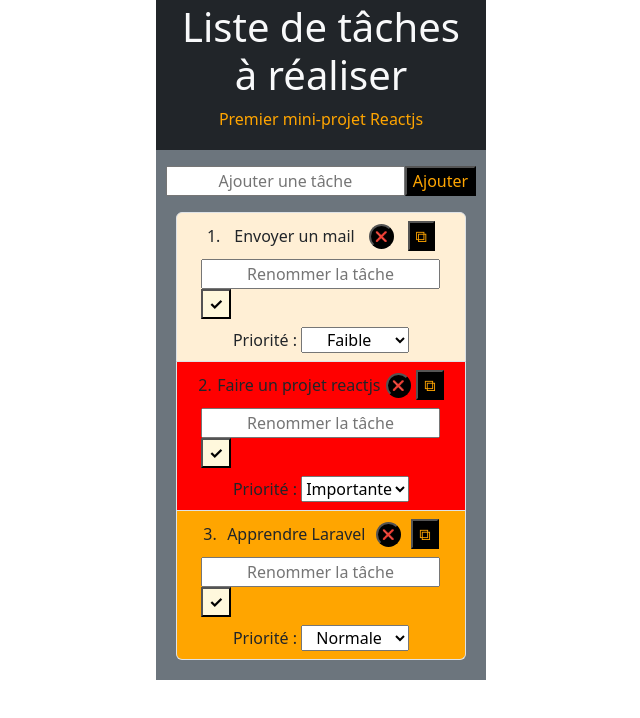
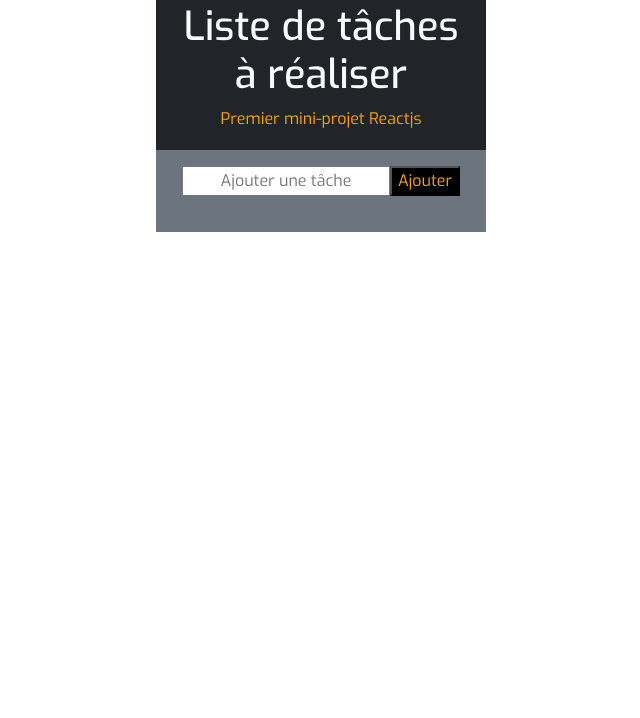
Before and after one commit to JeremyB60/reactjs-todolist, a React (Create React App) app: page / in a window 1280 px wide. Shown: the top 718 px of the page, without its empty margins (319-959 px from the left). Built offline with nearby package versions, Linux system fonts and the light colour scheme.

Commit message:
Correction de bugs et localstorage enfin

```diff
--- /dev/null
+++ b/src/assets/css/style.css
@@ -0,0 +1,7 @@
+@font-face {
+    font-family: Orbitron;
+    src: url(../fonts/Orbitron-VariableFont_wght.ttf);
+
+    font-family: Exo;
+    src: url(../fonts/Exo-VariableFont_wght.ttf);
+}
--- a/src/components/Banner.js
+++ b/src/components/Banner.js
@@ -1,11 +1,13 @@
 import '../../node_modules/bootstrap/dist/css/bootstrap.min.css';
 import styled from 'styled-components';
+import '../assets/css/style.css'
 
 const StyledBanner = styled.div`
 height: 150px;
 width: 330px;
 margin: auto;
 text-align: center;
+font-family: 'Exo';
 `;
 
 const StyledText = styled.p`
@@ -14,10 +16,10 @@ const StyledText = styled.p`
 
 
 function Banner() {
-    return <StyledBanner className='bg-dark text-light d-flex justify-content-center flex-column align-items-center'>
-        <h1>Liste de tâches à&nbsp;réaliser</h1>
-        <StyledText>Premier mini-projet Reactjs</StyledText>
-    </StyledBanner>
+  return <StyledBanner className='bg-dark text-light d-flex justify-content-center flex-column align-items-center'>
+    <h1>Liste de tâches à&nbsp;réaliser</h1>
+    <StyledText>Premier mini-projet Reactjs</StyledText>
+  </StyledBanner>
 }
 
 export default Banner
--- a/src/components/Tache.js
+++ b/src/components/Tache.js
@@ -4,34 +4,40 @@ import { useState } from 'react'
 
 
 const StyledButton = styled.button`
-    border-radius: 50%;
     width: 25px;
     height: 25px;
     display: flex;
     justify-content: center;
     align-items: center;
     background-color: black;
+    font-size: 12px;
+    color: orange;
+    font-family: var(--bs-body-font-family);
+
+    &:hover {
+        background-color : white;
+        color: black;
         font-weight: bold;
-    font-size: 10px
     `
+
 const StyledLi = styled.li`
     background-color: ${props => (props.priority === 'faible' ? 'papayawhip' : props.priority === 'normale' ? 'orange' : 'red')};
     `
-
-const StyledButton2 = styled.button`
-    background-color: black;
-    color: orange;
-    `
 const StyledButton3 = styled.button`
     background-color: cornsilk;
-    font-weight: bold
+    font-weight: bold;
+
+    &:hover {
+        background-color: pink
+    }
     `
 
 export default function Tache({ tacheInfo, onClick, onClick2, handleRename, handlePriorityChange }) {
     const [nouveauNom, setNouveauNom] = useState('');
+    const [estVisible, setEstVisible] = useState(false);
 
     const handleChangeNom = (e) => {
-        if (e.target.value !== '') {
+        if (e.target.value !== null) {
             setNouveauNom(e.target.value);
         }
     };
@@ -39,22 +45,43 @@ export default function Tache({ tacheInfo, onClick, onClick2, handleRename, hand
     const handleRenameClick = () => {
         handleRename(tacheInfo.id, nouveauNom);
         setNouveauNom('');
+        if (nouveauNom !== '') {
+            setEstVisible(false)
+        }
+    }
+
+    const handleKeyDown = (event) => {
+        if (event.key === 'Enter') {
+            handleRename(tacheInfo.id, nouveauNom);
+            setNouveauNom('');
+            if (nouveauNom !== '') {
+                setEstVisible(false)
+            }
+        }
     }
 
     //affichage
     return (
-        <StyledLi priority={tacheInfo.priorité} className='list-group-item d-flex flex-wrap justify-content-evenly align-items-center'>{tacheInfo.nom}
+        <StyledLi priority={tacheInfo.priorité} className='list-group-item d-flex flex-wrap gap-1 justify-content-evenly align-items-center'>{tacheInfo.nom}
+            <div className='d-flex flex-row-reverse gap-1'>
                 <StyledButton onClick={onClick} title='Supprimer la tâche'>&#10060;</StyledButton>
-            <StyledButton2 onClick={onClick2} title='Dupliquer la tâche'>&#x29C9;</StyledButton2>
+                <StyledButton onClick={onClick2} title='Dupliquer la tâche'>&#x29C9;</StyledButton>
+                <StyledButton onClick={() => setEstVisible(!estVisible)} title='Renommer la tâche'>&#x270F;</StyledButton>
+            </div>
+            {estVisible && <div>
                 <div className='flex-nowrap p-2'>
                     <input
+                        autoFocus
                         className='text-center'
                         type="text"
-                    value={nouveauNom}
+                        // value={nouveauNom}
                         placeholder='Renommer la tâche'
-                    onChange={handleChangeNom} />
-                <StyledButton3 onClick={handleRenameClick} title='Renommer la tâche'>&#10003;</StyledButton3>
+                        onChange={handleChangeNom}
+                        onKeyDown={handleKeyDown} />
+                    <StyledButton3 onClick={handleRenameClick} title='Valider'>&#10003;</StyledButton3>
                 </div>
+            </div>
+            }
             <div>
                 <label htmlFor="priority">Priorité :&nbsp;</label>
                 <select
--- a/src/components/TacheForm.js
+++ b/src/components/TacheForm.js
@@ -3,8 +3,13 @@ import styled from 'styled-components'
 import { useState } from 'react'
 
 const StyledButton2 = styled.button`
-background-color: black;
-color: orange
+    background-color: black;
+    color: orange;
+
+&:hover {
+    color: black;
+    background-color: orange;
+}
 `
 export default function TacheForm({ handleAdd }) {
     //state
@@ -29,12 +34,13 @@ export default function TacheForm({ handleAdd }) {
     //affichage
     return (
         <form action="submit" onSubmit={handleSubmit} className='text-center mb-3'>
-            <input className='text-center'
+            <input
+                className='text-center'
                 value={nouvelleTache}
                 type='text'
                 placeholder='Ajouter une tâche'
                 onChange={handleChange} />
-            <StyledButton2>Ajouter</StyledButton2>
+            <StyledButton2 title='Ajouter une tâche'>Ajouter</StyledButton2>
         </form>
     )
 }
--- a/src/components/ToDoList.js
+++ b/src/components/ToDoList.js
@@ -1,4 +1,4 @@
-import { useState } from 'react'
+import { useState, useEffect } from 'react'
 import '../../node_modules/bootstrap/dist/css/bootstrap.min.css'
 import styled from 'styled-components'
 import Tache from './Tache'
@@ -7,21 +7,35 @@ import TacheForm from './TacheForm'
 const UlStyled = styled.ul`
     width: 330px;
     margin: auto;
-    padding: 0 20px 20px 20px
+    padding: 0 20px 20px 20px;
+    text-align: center;
 `
 
 const MainStyled = styled.div`
     width: 330px;
     margin: auto;
+    font-family: Exo;
 `
+function ToDoList() {
 
-function ToDoList() {
     //State (état, données)
-    const [taches, setTaches] = useState([
-        { id: 1, nom: "Envoyer un mail", priorité: "faible" },
-        { id: 2, nom: "Faire un projet reactjs", priorité: "importante" },
-        { id: 3, nom: "Apprendre Laravel", priorité: "normale" }
-    ]);
+
+    const [taches, setTaches] = useState(() => {
+        const storedTaches = localStorage.getItem('taches');
+        return storedTaches ? JSON.parse(storedTaches) : [];
+      });
+
+    useEffect(() => {
+        localStorage.setItem('taches', JSON.stringify(taches));
+    }, [taches]);
+
+    useEffect(() => {
+        const storedTaches = JSON.parse(localStorage.getItem('taches'));
+        if (storedTaches) {
+            setTaches(storedTaches);
+        }
+    }, []);
+
 
     //Comportement
     const handleDelete = (id) => {
@@ -73,7 +87,7 @@ function ToDoList() {
             return tache;
         });
         setTaches(updatedTasks);
-    };
+    }
 
     const handlePriorityChange = (tacheId, event) => {
         const updatedtaches = taches.map(tache => {
@@ -84,25 +98,26 @@ function ToDoList() {
         });
 
         setTaches(updatedtaches);
-    };
+    }
 
     //Affichage
     return (
         <MainStyled className='bg-secondary pt-3'>
             <TacheForm handleAdd={handleAdd} />
-            <UlStyled className='list-group list-group-numbered m-auto'>
-                {taches.map((tache) => (
+            <UlStyled className='list-group m-auto'>
+                {taches.map((tache, index) => (
                     <Tache
                         tacheInfo={tache}
                         onClick={() => handleDelete(tache.id)}
                         onClick2={() => handleDuplicate(tache.id)}
                         handleRename={handleRename}
                         handlePriorityChange={handlePriorityChange}
-                        key={tache.id} />
+                        key={index} />
                 ))}
             </UlStyled>
         </MainStyled>
     )
 }
 
+
 export default ToDoList
```
Also changed, not shown: src/assets/fonts/Exo-VariableFont_wght.ttf (added), src/assets/fonts/Orbitron-VariableFont_wght.ttf (added). Lines whose indentation alone changed are shown as unchanged.
